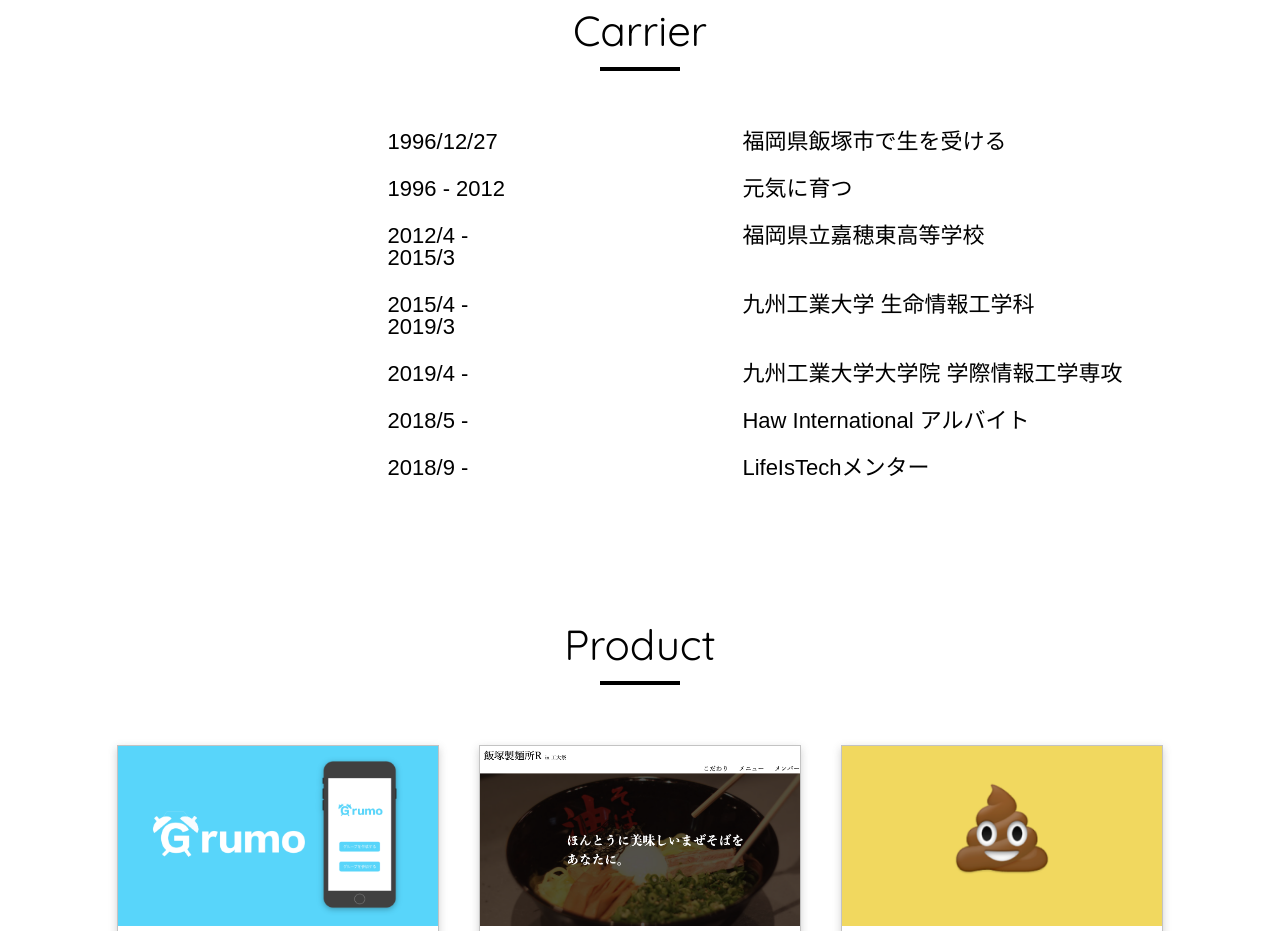
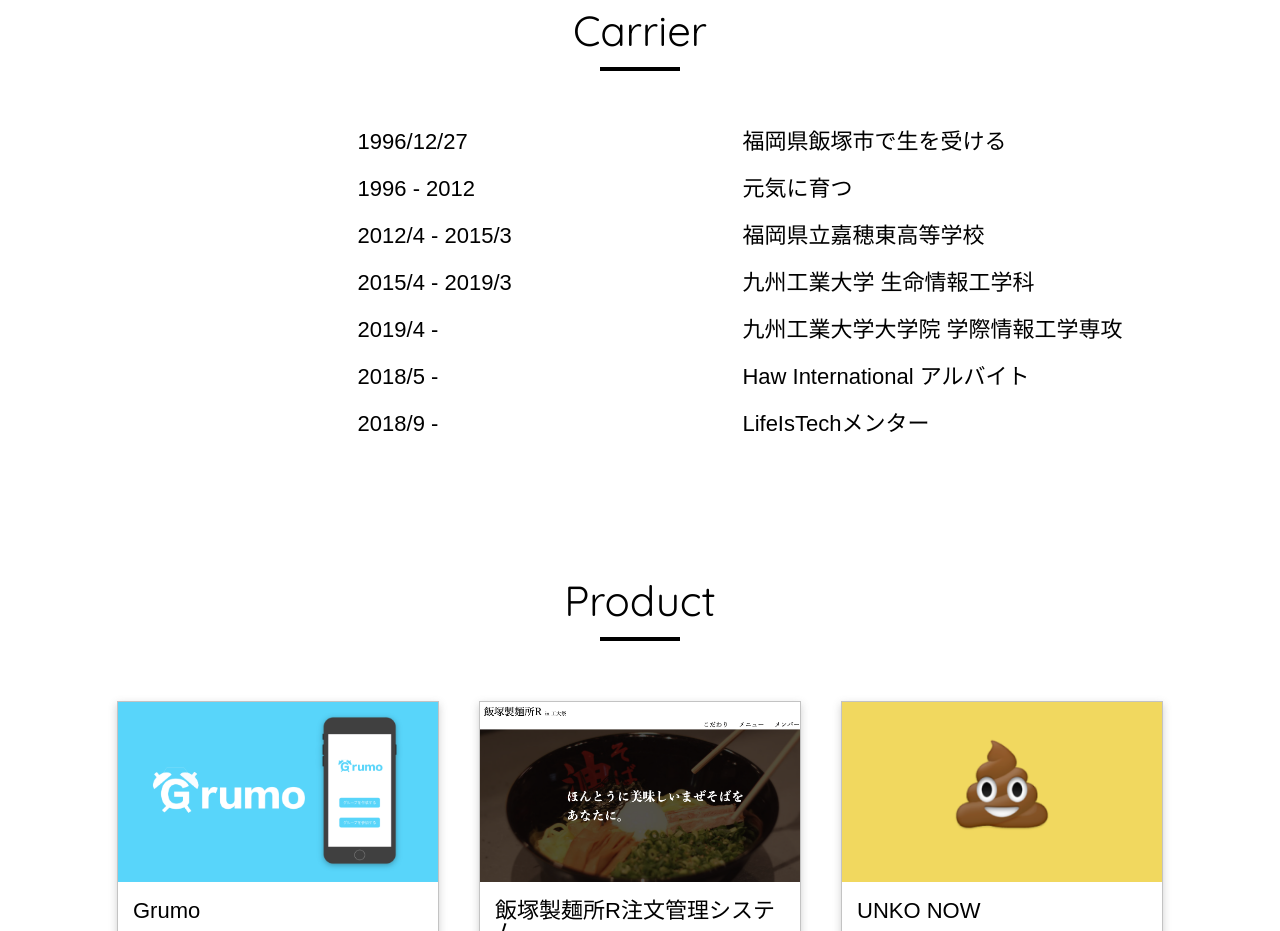
Before and after one commit to Kansei/portfolio, a React (Create React App) app: page / in a window 1280 px wide. Shown: the part 1360-2291 px from the top of the page. Built offline with nearby package versions, Linux system fonts and the light colour scheme.

Commit message:
fix carrier item width

```diff
--- a/src/css/main/CarrerItem.css
+++ b/src/css/main/CarrerItem.css
@@ -7,8 +7,8 @@
 }
 
 .carrer-item .date {
-  width: 150px;
-  min-width: 150px;
+  width: 180px;
+  min-width: 180px;
 }
 
 .carrer-item .event {
@@ -21,7 +21,7 @@
 }
 
 .carrer-item .space-left {
-  width: calc(40% - 150px);
+  width: calc(40% - 180px);
 }
 
 @media screen and (max-width:500px) {
```
